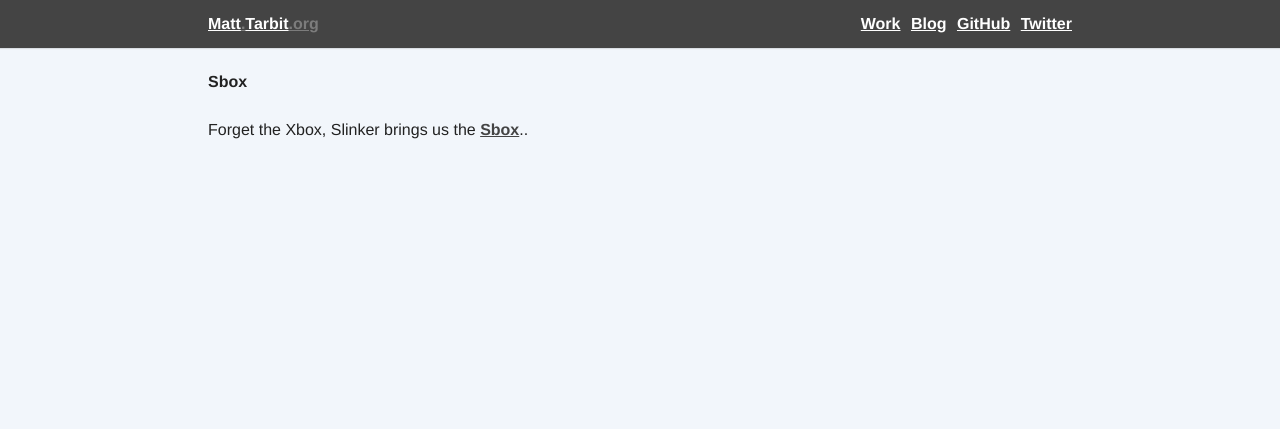
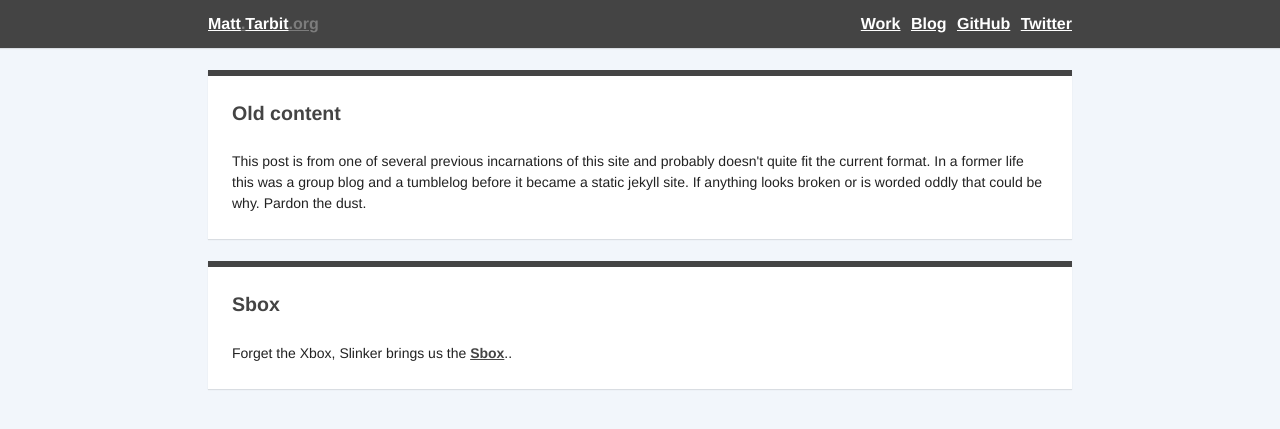
Before and after one commit to mtarbit/mtarbit.github.io, a Jekyll site: the page built from _posts/2001-09-01-sbox.md, in a window 1280 px wide. Shown: the top 429 px of the page. Built offline with Jekyll 4.4.1, drawn with Linux system fonts in a browser that asks for light colours.

Commit message:
Add a note about old content to post pages.

```diff
--- /dev/null
+++ b/_layouts/entry.html
@@ -0,0 +1,21 @@
+---
+layout: default
+---
+
+{% capture year %}{{ page.date | date: '%Y' }}{% endcapture %}
+{% if year < '2013' %}
+    <div class="box box-section">
+        <h3>Old content</h3>
+        <p>
+        This post is from one of several previous incarnations of
+        this site and probably doesn't quite fit the current format.
+        In a former life this was a group blog and a tumblelog
+        before it became a static jekyll site. If anything looks
+        broken or is worded oddly that could be why. Pardon the dust.
+        </p>
+    </div>
+{% endif %}
+
+<div class="box box-section">
+    {{ content }}
+</div>
--- a/_layouts/link.html
+++ b/_layouts/link.html
@@ -1,7 +1,7 @@
 ---
-layout: default
+layout: entry
 ---
 
-<h1><a href="{{ page.link }}">{{ page.title }}</a></h1>
+<h3><a href="{{ page.link }}">{{ page.title }}</a></h3>
 
 {{ content }}
--- a/_layouts/post.html
+++ b/_layouts/post.html
@@ -1,7 +1,7 @@
 ---
-layout: default
+layout: entry
 ---
 
-<h1>{{ page.title }}</h1>
+<h3>{{ page.title }}</h3>
 
 {{ content }}
--- a/_layouts/quote.html
+++ b/_layouts/quote.html
@@ -1,7 +1,7 @@
 ---
-layout: default
+layout: entry
 ---
 
-<h1>{{ page.title }}</h1>
+<h3>{{ page.title }}</h3>
 
 {{ content }}
--- a/_layouts/review.html
+++ b/_layouts/review.html
@@ -1,7 +1,7 @@
 ---
-layout: default
+layout: entry
 ---
 
-<h1>{{ page.title }}</h1>
+<h3>{{ page.title }}</h3>
 
 {{ content }}
--- a/_layouts/status.html
+++ b/_layouts/status.html
@@ -2,6 +2,6 @@
 layout: default
 ---
 
-<h1>{{ page.title }}</h1>
+<h3>{{ page.title }}</h3>
 
 {{ content }}
```
